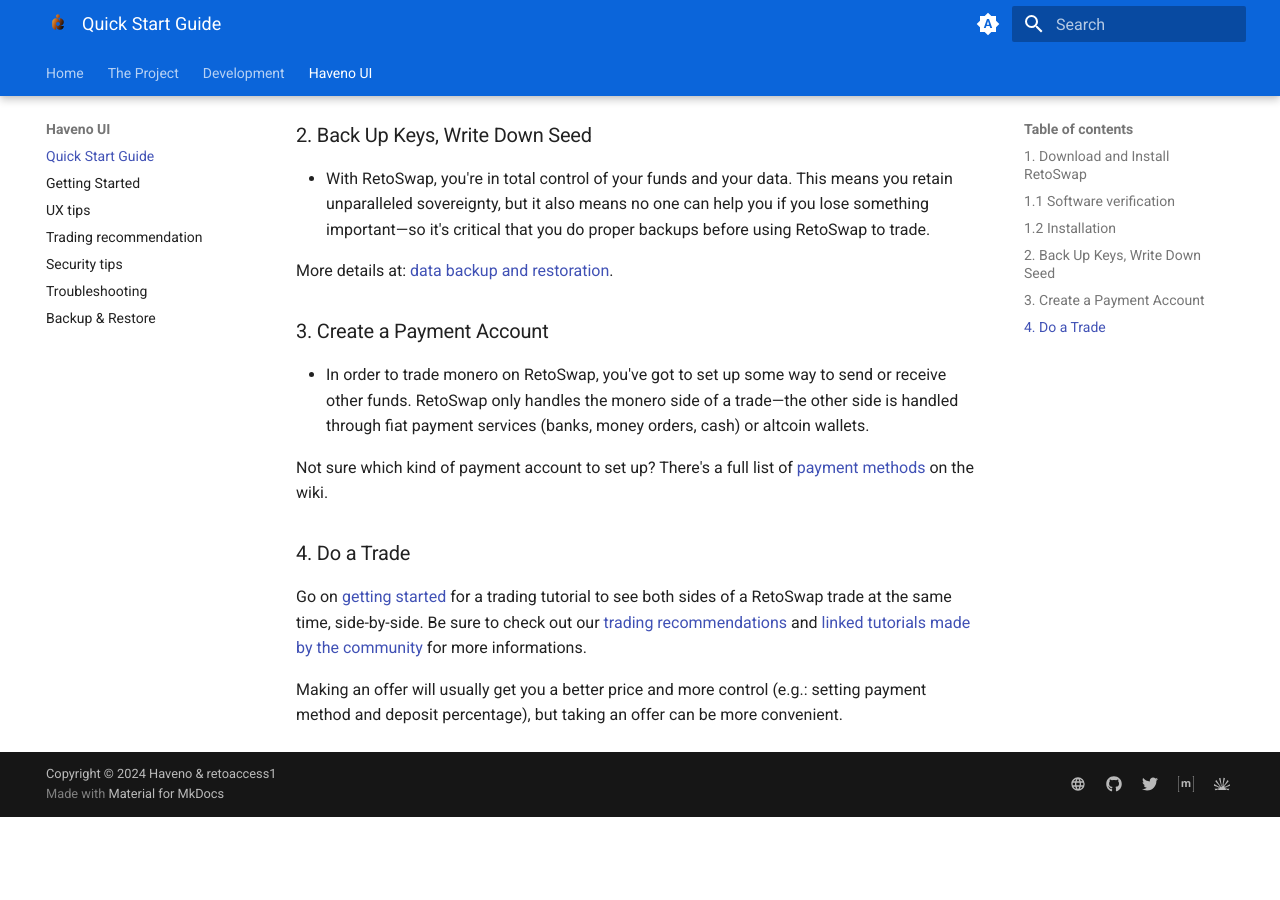
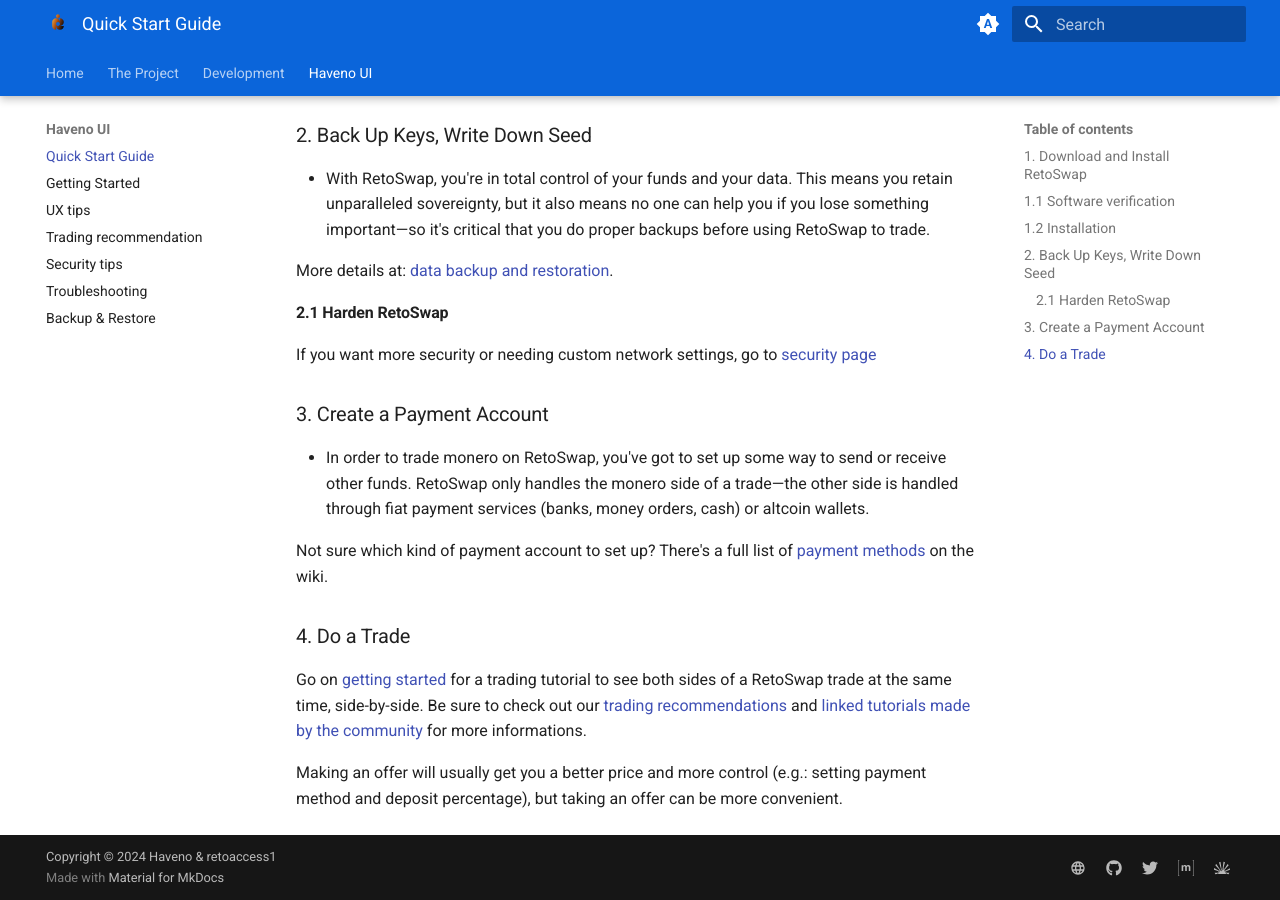
Before and after one commit to boldsuck/haveno-reto-docs, an MkDocs documentation site: the page built from docs/haveno-ui/quick_start.md, in a window 1280 px wide and 900 px high, scrolled down 873 px. Built offline with MkDocs 1.6.1 and Material for MkDocs 9.7.7, drawn with Linux system fonts in a browser that asks for light colours; plug-ins that fetch from the network failed and are left out; the version menu is left out; before the commit the page ends 1690 px from its top, so only the background shows below that.

Commit message:
Update quick_start.md

```diff
--- a/docs/haveno-ui/quick_start.md
+++ b/docs/haveno-ui/quick_start.md
@@ -28,6 +28,9 @@
 
 More details at: [data backup and restoration](backup_and_restore.md).
 
+#### 2.1 Harden RetoSwap
+If you want more security or needing custom network settings, go to [security page](./security.md)
+
 ### 3. Create a Payment Account
 
 - In order to trade monero on RetoSwap, you've got to set up some way to send or receive other funds. RetoSwap only handles the monero side of a trade—the other side is handled through fiat payment services (banks, money orders, cash) or altcoin wallets.
```
